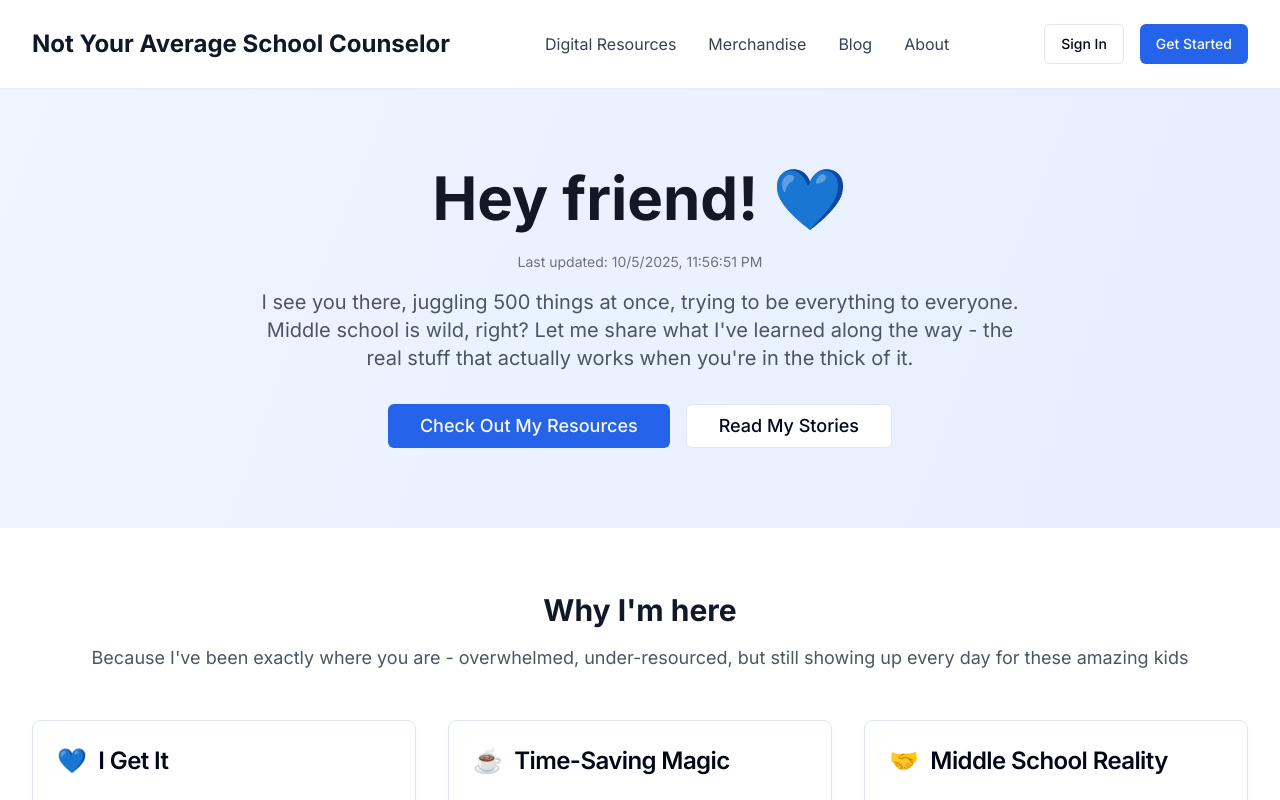
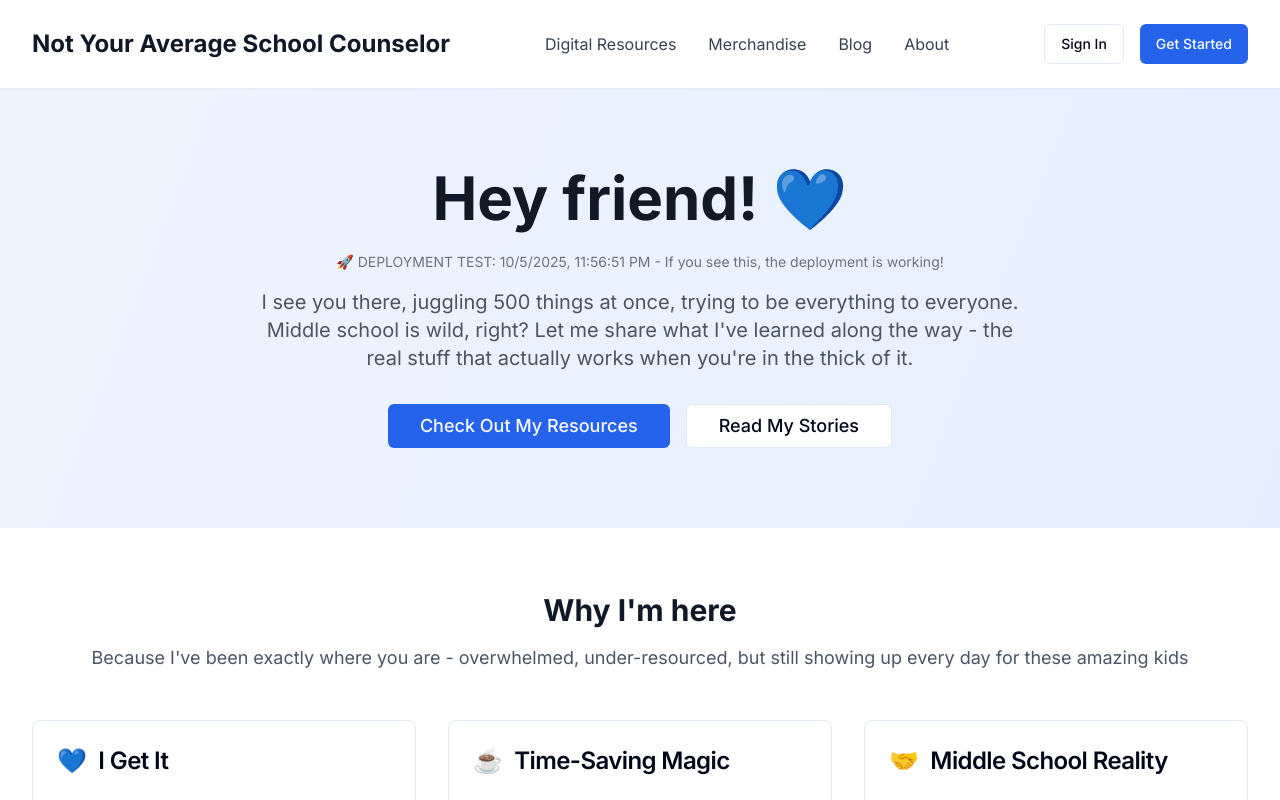
Before and after one commit to hughesrm101/not-your-average-school-counselor, a Next.js app: page / in a window 1280 px wide. Shown: the top 800 px of the page. Built offline with nearby package versions, Linux system fonts and the light colour scheme.

Commit message:
FORCE DEPLOYMENT: Add deployment test message to verify Amplify is working

```diff
--- a/src/app/page.tsx
+++ b/src/app/page.tsx
@@ -33,7 +33,7 @@ export default function Home() {
           <h2 className="text-4xl md:text-6xl font-bold text-gray-900 mb-6">
             Hey friend! 💙
           </h2>
-          <p className="text-sm text-gray-500 mb-4">Last updated: {new Date().toLocaleString()}</p>
+          <p className="text-sm text-gray-500 mb-4">🚀 DEPLOYMENT TEST: {new Date().toLocaleString()} - If you see this, the deployment is working!</p>
           <p className="text-xl text-gray-600 mb-8 max-w-3xl mx-auto">
             I see you there, juggling 500 things at once, trying to be everything to everyone.
             Middle school is wild, right? Let me share what I've learned along the way -
```
